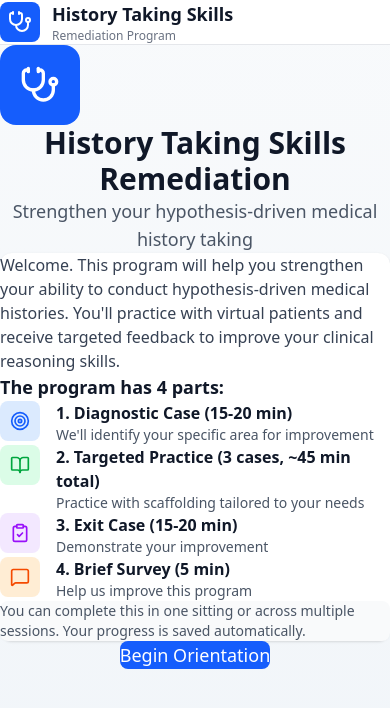
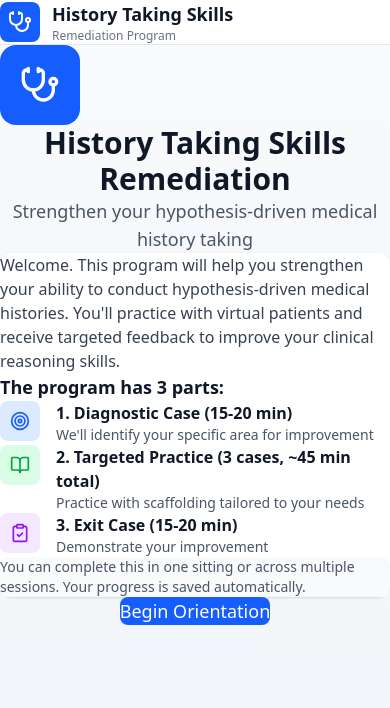
Before and after one commit to alkhalilb/hdht-remediation, a React app in the folder app/: page / in a window 390 px wide. Shown: the top 708 px of the page. Built offline with nearby package versions, Linux system fonts and the light colour scheme; the HTML template or start-up script is replaced by a standard one.

Commit message:
Improve responsive layout for desktop - widen content areas

```diff
--- a/app/src/components/common/Layout.tsx
+++ b/app/src/components/common/Layout.tsx
@@ -25,7 +25,6 @@ export function Layout({ children, showProgress = true, showHeader = true }: Lay
       case 'exit_intro': return 'Exit Assessment';
       case 'exit_case': return 'Exit Case';
       case 'exit_feedback': return 'Results';
-      case 'survey': return 'Feedback Survey';
       case 'completion': return 'Complete!';
       default: return '';
     }
@@ -35,7 +34,7 @@ export function Layout({ children, showProgress = true, showHeader = true }: Lay
     <div className="min-h-screen bg-gradient-to-b from-slate-50 to-slate-100">
       {showHeader && (
         <header className="bg-white border-b border-gray-200 sticky top-0 z-50">
-          <div className="max-w-5xl mx-auto px-4 py-3">
+          <div className="max-w-6xl mx-auto px-4 sm:px-6 lg:px-8 py-3">
             <div className="flex items-center justify-between">
               <div className="flex items-center gap-3">
                 <div className="w-10 h-10 bg-blue-600 rounded-lg flex items-center justify-center">
@@ -61,7 +60,7 @@ export function Layout({ children, showProgress = true, showHeader = true }: Lay
           </div>
         </header>
       )}
-      <main className="max-w-5xl mx-auto px-4 py-8">
+      <main className="max-w-6xl mx-auto px-4 sm:px-6 lg:px-8 py-8">
         {children}
       </main>
     </div>
@@ -122,7 +121,7 @@ export function PatientInfoBar({
 }: PatientInfoBarProps) {
   return (
     <div className="bg-white border-b border-gray-200 px-4 py-3 sticky top-16 z-40">
-      <div className="max-w-5xl mx-auto flex items-center justify-between">
+      <div className="max-w-6xl mx-auto flex items-center justify-between">
         <div className="flex items-center gap-4">
           <div className="flex items-center gap-2">
             <span className="font-semibold text-gray-900">{name}</span>
--- a/app/src/pages/Completion.tsx
+++ b/app/src/pages/Completion.tsx
@@ -70,7 +70,7 @@ export function Completion() {
 
   return (
     <Layout showProgress={false}>
-      <div className="max-w-2xl mx-auto">
+      <div className="max-w-4xl mx-auto">
         <div className="text-center mb-8">
           <div className={`w-20 h-20 rounded-2xl flex items-center justify-center mx-auto mb-4 ${
             exitPassed ? 'bg-green-100' : isFlaggedForReview ? 'bg-yellow-100' : 'bg-blue-100'
--- a/app/src/pages/DeficitReport.tsx
+++ b/app/src/pages/DeficitReport.tsx
@@ -27,7 +27,7 @@ export function DeficitReport() {
 
   return (
     <Layout>
-      <div className="max-w-3xl mx-auto">
+      <div className="max-w-4xl mx-auto">
         <div className="text-center mb-8">
           <div className="w-16 h-16 bg-blue-100 rounded-2xl flex items-center justify-center mx-auto mb-4">
             <Target className="w-8 h-8 text-blue-600" />
--- a/app/src/pages/ExitFeedback.tsx
+++ b/app/src/pages/ExitFeedback.tsx
@@ -47,7 +47,7 @@ export function ExitFeedback() {
 
   return (
     <Layout>
-      <div className="max-w-3xl mx-auto">
+      <div className="max-w-4xl mx-auto">
         <div className="text-center mb-8">
           <div className={`w-20 h-20 rounded-2xl flex items-center justify-center mx-auto mb-4 ${
             exitPassed ? 'bg-green-100' : 'bg-red-100'
--- a/app/src/pages/ExitIntro.tsx
+++ b/app/src/pages/ExitIntro.tsx
@@ -19,7 +19,7 @@ export function ExitIntro() {
 
   return (
     <Layout>
-      <div className="max-w-2xl mx-auto">
+      <div className="max-w-4xl mx-auto">
         <div className="text-center mb-8">
           <div className={`w-16 h-16 rounded-2xl flex items-center justify-center mx-auto mb-4 ${
             isRetry ? 'bg-yellow-100' : 'bg-purple-100'
--- a/app/src/pages/Interview.tsx
+++ b/app/src/pages/Interview.tsx
@@ -344,7 +344,7 @@ export function Interview() {
           elapsedTime="00:00"
         />
 
-        <div className="max-w-2xl mx-auto mt-8">
+        <div className="max-w-4xl mx-auto mt-8">
           <Card>
             <CardContent className="py-8">
               <h2 className="text-xl font-bold text-gray-900 mb-4">
--- a/app/src/pages/Orientation.tsx
+++ b/app/src/pages/Orientation.tsx
@@ -205,7 +205,7 @@ export function Orientation() {
 
   return (
     <Layout>
-      <div className="max-w-3xl mx-auto">
+      <div className="max-w-4xl mx-auto">
         {/* Progress indicator */}
         <div className="flex justify-center gap-2 mb-6">
           {orientationSlides.map((_, index) => (
--- a/app/src/pages/TrackFeedback.tsx
+++ b/app/src/pages/TrackFeedback.tsx
@@ -47,7 +47,7 @@ export function TrackFeedback() {
 
   return (
     <Layout>
-      <div className="max-w-3xl mx-auto">
+      <div className="max-w-4xl mx-auto">
         <div className="text-center mb-8">
           <div className={`w-16 h-16 rounded-2xl flex items-center justify-center mx-auto mb-4 ${
             passedMastery ? 'bg-green-100' : 'bg-blue-100'
--- a/app/src/pages/TrackIntro.tsx
+++ b/app/src/pages/TrackIntro.tsx
@@ -37,7 +37,7 @@ export function TrackIntro() {
 
   return (
     <Layout>
-      <div className="max-w-2xl mx-auto">
+      <div className="max-w-4xl mx-auto">
         <div className="text-center mb-8">
           <div className="w-16 h-16 bg-blue-100 rounded-2xl flex items-center justify-center mx-auto mb-4">
             <BookOpen className="w-8 h-8 text-blue-600" />
--- a/app/src/pages/Welcome.tsx
+++ b/app/src/pages/Welcome.tsx
@@ -1,7 +1,7 @@
 import { useNavigate } from 'react-router-dom';
 import { useAppStore } from '../store';
 import { Layout, Button, Card, CardContent } from '../components/common';
-import { Stethoscope, Target, BookOpen, ClipboardCheck, MessageSquare } from 'lucide-react';
+import { Stethoscope, Target, BookOpen, ClipboardCheck } from 'lucide-react';
 
 export function Welcome() {
   const navigate = useNavigate();
@@ -17,7 +17,7 @@ export function Welcome() {
 
   return (
     <Layout showProgress={false}>
-      <div className="max-w-2xl mx-auto">
+      <div className="max-w-4xl mx-auto">
         <div className="text-center mb-8">
           <div className="w-20 h-20 bg-blue-600 rounded-2xl flex items-center justify-center mx-auto mb-6">
             <Stethoscope className="w-10 h-10 text-white" />
@@ -39,7 +39,7 @@ export function Welcome() {
             </p>
 
             <h2 className="text-lg font-semibold text-gray-900 mb-4">
-              The program has 4 parts:
+              The program has 3 parts:
             </h2>
 
             <div className="space-y-4">
@@ -79,18 +79,7 @@ export function Welcome() {
                 </div>
               </div>
 
-              <div className="flex gap-4 items-start">
-                <div className="w-10 h-10 bg-orange-100 rounded-lg flex items-center justify-center flex-shrink-0">
-                  <MessageSquare className="w-5 h-5 text-orange-600" />
-                </div>
-                <div>
-                  <h3 className="font-semibold text-gray-900">4. Brief Survey (5 min)</h3>
-                  <p className="text-sm text-gray-600">
-                    Help us improve this program
-                  </p>
-                </div>
               </div>
-            </div>
 
             <div className="mt-6 p-4 bg-gray-50 rounded-lg">
               <p className="text-sm text-gray-600">
```
